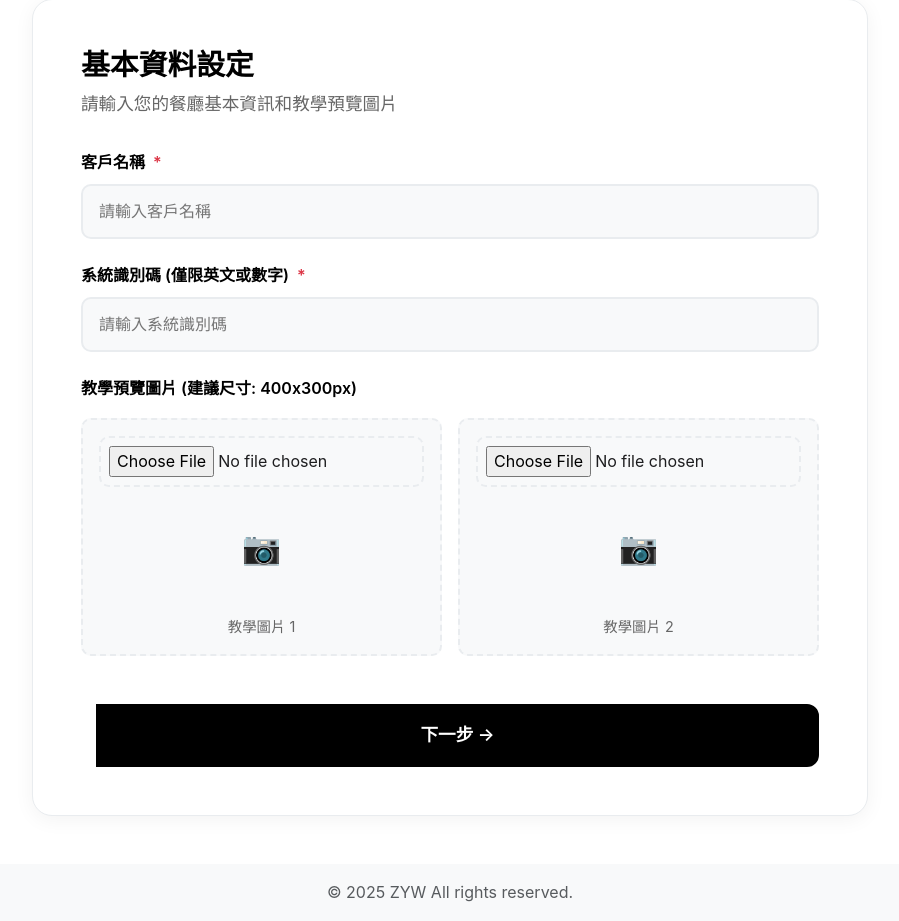
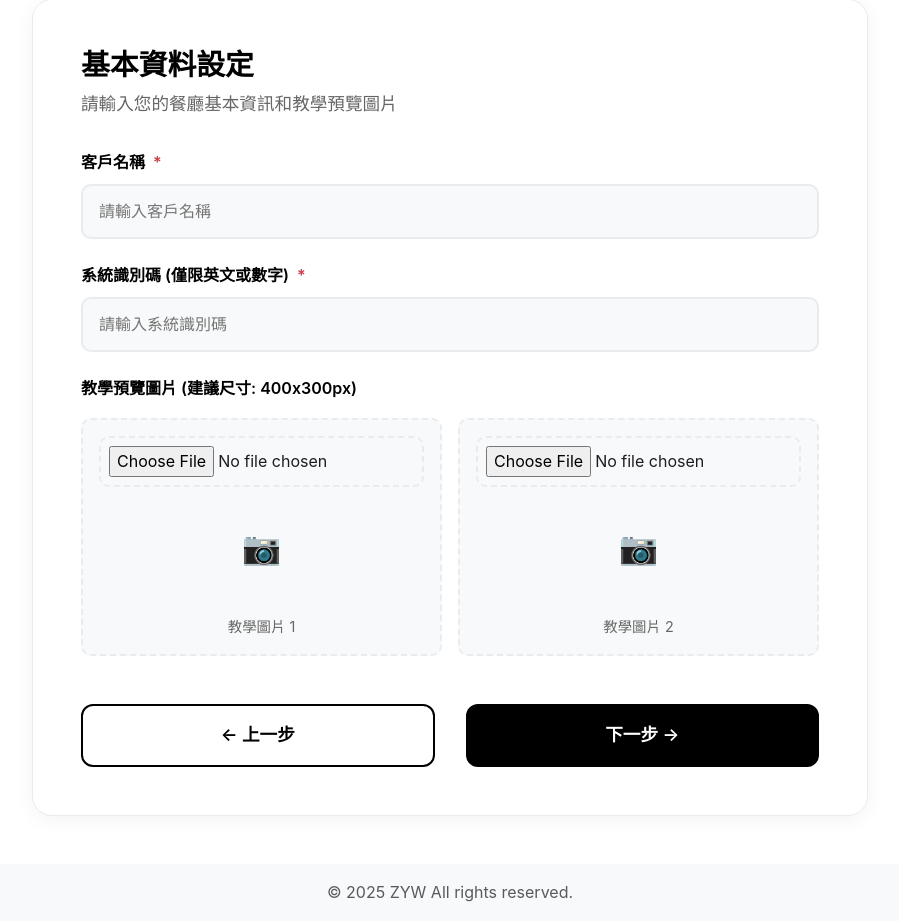
Before and after one commit to ZYW0097/ZYW, a Node server app: page /setup in a window 1280 px wide. Shown: the part 293-1214 px from the top of the page, without its empty margins (190-1089 px from the left). Run offline with Node 20, Linux system fonts and the light colour scheme; some libraries are stand-ins or nearby versions.

Commit message:
dev/test v0.5.4.3

```diff
--- a/public/css/setup.css
+++ b/public/css/setup.css
@@ -416,24 +416,25 @@
 }
 
 .btn {
-    padding: 1rem 2rem;
-    border: 2px solid #000;
-    border-radius: 12px;
-    font-size: 1.1rem;
-    font-weight: 600;
-    cursor: pointer;
-    text-decoration: none;
-    display: flex;
-    align-items: center;
-    justify-content: center;
-    gap: 0.5rem;
-    transition: all 0.3s ease;
-    position: relative;
-    overflow: hidden;
-    outline: none;
-    -webkit-appearance: none;
-    -moz-appearance: none;
-    appearance: none;
+    padding: 1rem 2rem !important;
+    border: 2px solid #000 !important;
+    border-radius: 12px !important;
+    font-size: 1.1rem !important;
+    font-weight: 600 !important;
+    cursor: pointer !important;
+    text-decoration: none !important;
+    display: flex !important;
+    align-items: center !important;
+    justify-content: center !important;
+    gap: 0.5rem !important;
+    transition: all 0.3s ease !important;
+    position: relative !important;
+    overflow: hidden !important;
+    outline: none !important;
+    -webkit-appearance: none !important;
+    -moz-appearance: none !important;
+    appearance: none !important;
+    box-shadow: none !important;
 }
 
 .btn::before {
@@ -492,6 +512,43 @@
     cursor: not-allowed;
     transform: none;
     box-shadow: none;
+}
+
+/* Bootstrap 覆蓋 */
+button.btn,
+.btn.btn,
+button.btn:hover,
+.btn.btn:hover,
+button.btn:focus,
+.btn.btn:focus,
+button.btn:active,
+.btn.btn:active {
+    border: 2px solid #000 !important;
+    outline: none !important;
+    box-shadow: none !important;
+}
+
+button.btn-primary,
+.btn.btn-primary {
+    background: #000 !important;
+    color: white !important;
+    border-color: #000 !important;
+}
+
+button.btn-secondary,
+.btn.btn-secondary {
+    background: white !important;
+    color: #000 !important;
+    border-color: #000 !important;
+}
+
+button.btn:focus,
+.btn.btn:focus {
+    background: inherit !important;
+    color: inherit !important;
+    border-color: #000 !important;
+    outline: none !important;
+    box-shadow: 0 0 0 3px rgba(0,0,0,0.1) !important;
 }
 
 /* 錯誤訊息 */
```
Also changed, not shown: other parts of public/css/setup.css (+28 -9 lines).
